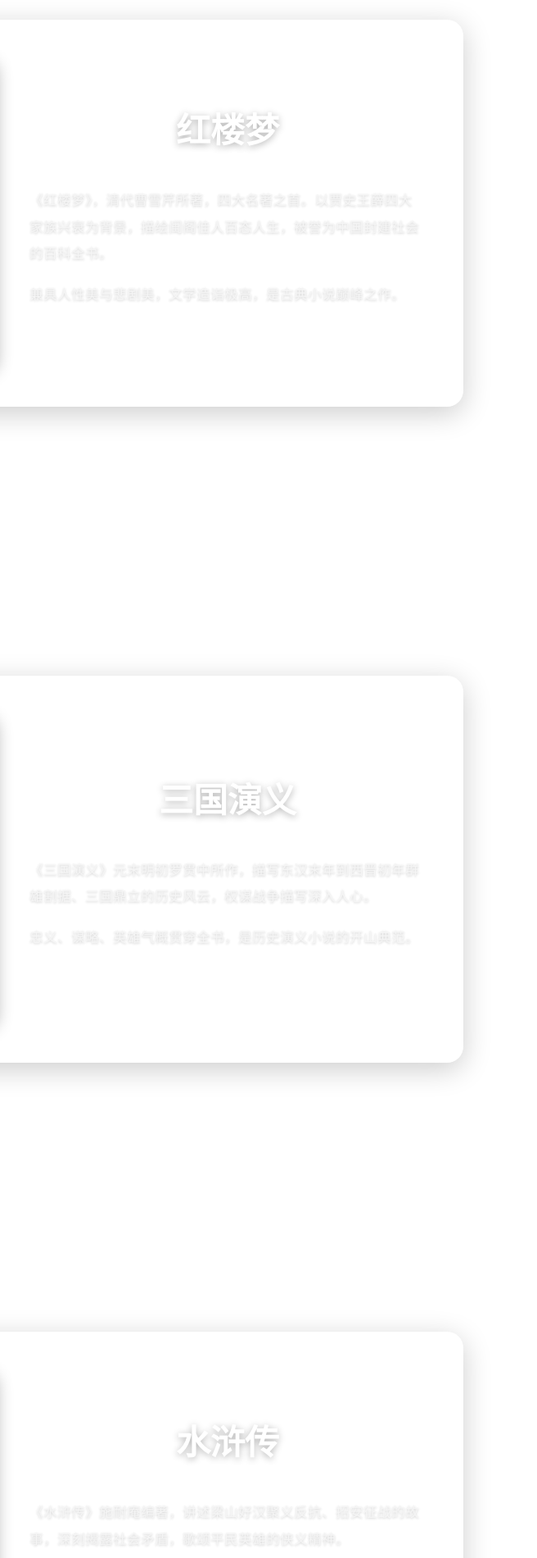
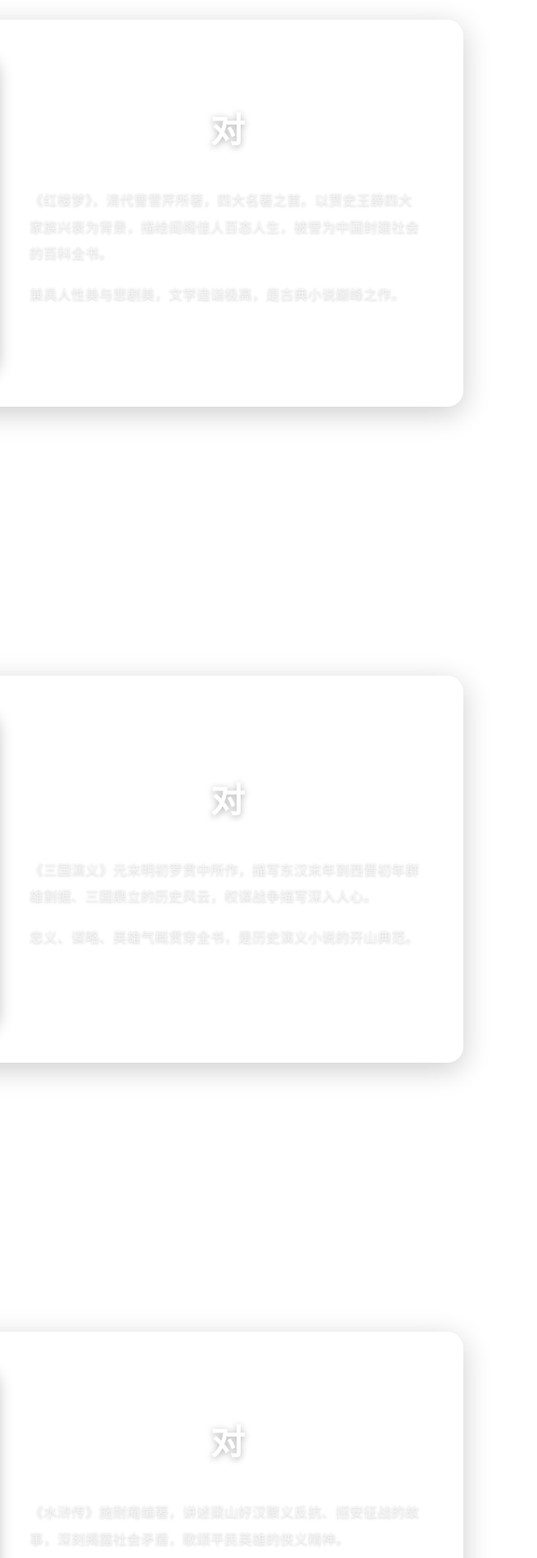
Before and after one commit to QQB07/Repository, a plain HTML site: page index.html in a window 1280 px wide. Shown: the part 940-2840 px from the top of the page at 82% size, 624-1280 px from the left. Drawn offline with nearby package versions, Linux system fonts and the light colour scheme.

Commit message:
Add files via upload

```diff
--- a/index.html
+++ b/index.html
@@ -28,7 +28,7 @@
     <div class="book-card">
       <img class="book-img" id="img1" src="imgs/2.png" alt="红楼梦">
       <div class="book-info">
-        <h2 class="book-title" id="title1">红楼梦</h2>
+        <h2 class="book-title" id="title1">对</h2>
         <p class="book-desc animate__animated" id="desc1">
           《红楼梦》，清代曹雪芹所著，四大名著之首。以贾史王薛四大家族兴衰为背景，描绘闺阁佳人百态人生，被誉为中国封建社会的百科全书。
         </p>
@@ -44,7 +44,7 @@
     <div class="book-card">
       <img class="book-img" id="img2" src="imgs/3.png" alt="三国演义">
       <div class="book-info">
-        <h2 class="book-title" id="title2">三国演义</h2>
+        <h2 class="book-title" id="title2">对</h2>
         <p class="book-desc animate__animated" id="desc2">
           《三国演义》元末明初罗贯中所作，描写东汉末年到西晋初年群雄割据、三国鼎立的历史风云，权谋战争描写深入人心。
         </p>
@@ -60,7 +60,7 @@
     <div class="book-card">
       <img class="book-img" id="img3" src="imgs/4.png" alt="水浒传">
       <div class="book-info">
-        <h2 class="book-title" id="title3">水浒传</h2>
+        <h2 class="book-title" id="title3">对</h2>
         <p class="book-desc animate__animated" id="desc3">
           《水浒传》施耐庵编著，讲述梁山好汉聚义反抗、招安征战的故事，深刻揭露社会矛盾，歌颂平民英雄的侠义精神。
         </p>
@@ -76,7 +76,7 @@
     <div class="book-card">
       <img class="book-img" id="img4" src="imgs/5.png" alt="西游记">
       <div class="book-info">
-        <h2 class="book-title" id="title4">西游记</h2>
+        <h2 class="book-title" id="title4">对</h2>
         <p class="book-desc animate__animated" id="desc4">
           《西游记》明代吴承恩创作，古典浪漫主义神魔小说巅峰。讲述唐僧师徒四人西天取经，一路降妖伏魔、历经九九八十一难。
         </p>
```
